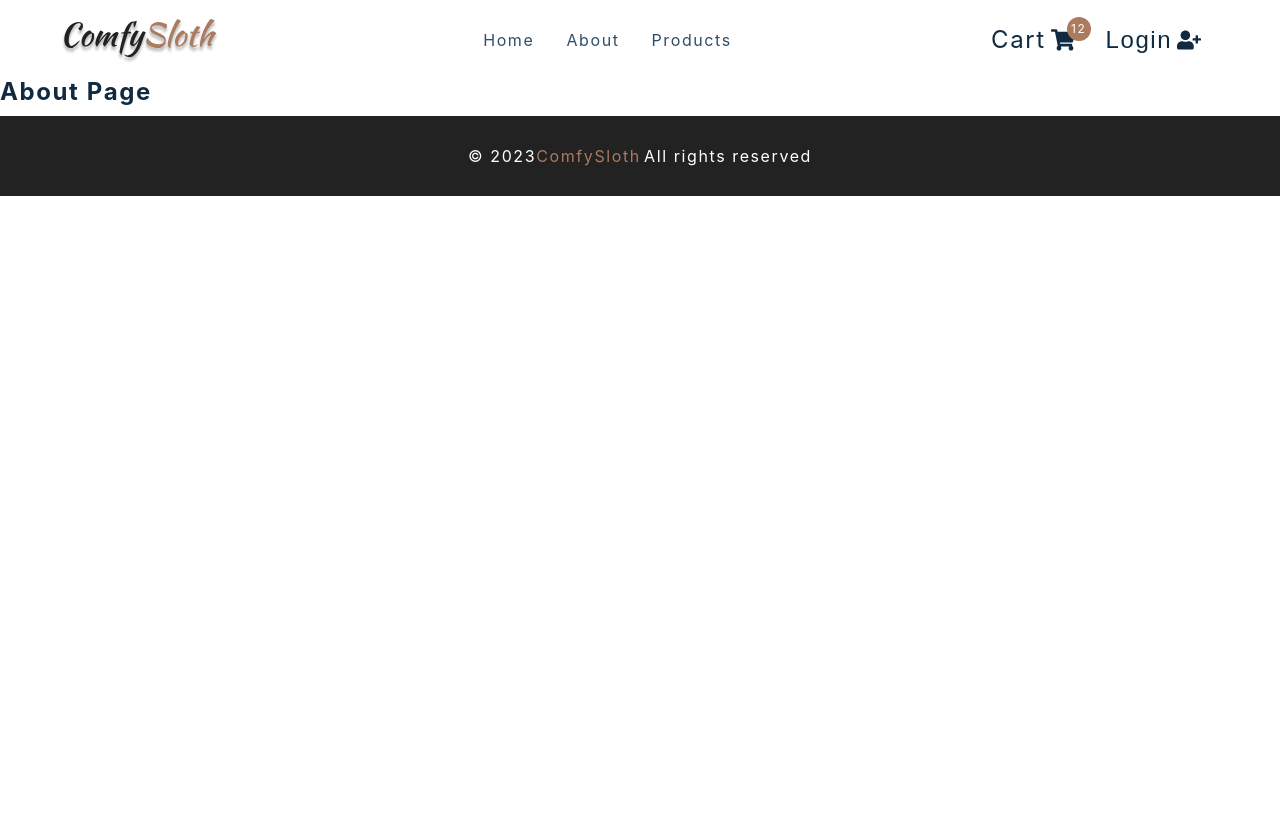
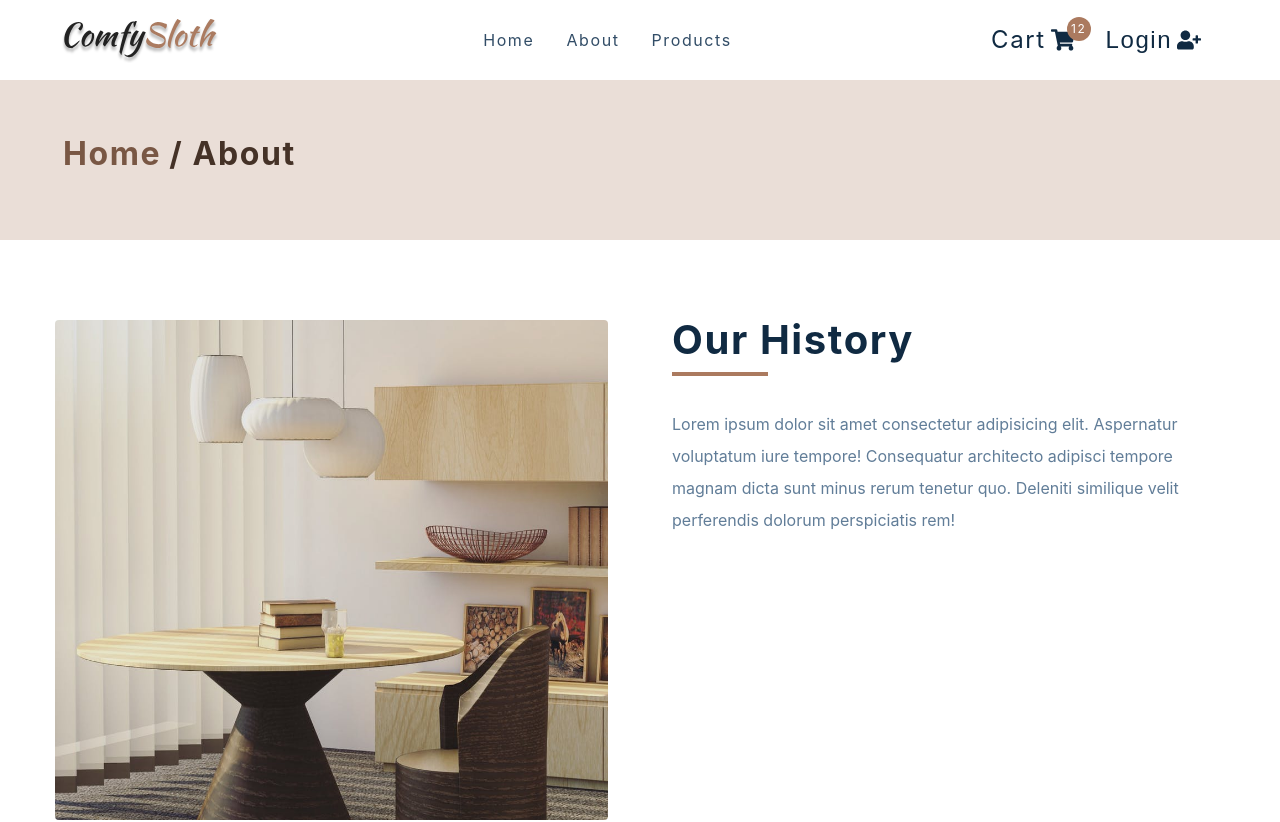
Before and after one commit to pedrojotaa/comfy-store, a React (Create React App) app: page /about in a window 1280 px wide. Shown: the top 822 px of the page. Before the commit the page ends 800 px from the top, so only its background shows below. Built offline with nearby package versions, Linux system fonts and the light colour scheme; the HTML template or start-up script is replaced by a standard one.

Commit message:
refactor: building about page

```diff
--- a/src/pages/AboutPage.js
+++ b/src/pages/AboutPage.js
@@ -1,11 +1,30 @@
-import React from 'react'
-import styled from 'styled-components'
-import { PageHero } from '../components'
-import aboutImg from '../assets/hero-bcg.jpeg'
+import React from "react";
+import styled from "styled-components";
+import { PageHero } from "../components";
+import aboutImg from "../assets/hero-bcg.jpeg";
 
 const AboutPage = () => {
-  return <h4>about page</h4>
-}
+  return (
+    <main>
+      <PageHero title="about" />
+      <Wrapper className="page section section-center">
+        <img src={aboutImg} alt="nice desk" />
+        <article>
+          <div className="title">
+            <h2>our history</h2>
+            <div className="underline"></div>
+          </div>
+          <p>
+            Lorem ipsum dolor sit amet consectetur adipisicing elit. Aspernatur
+            voluptatum iure tempore! Consequatur architecto adipisci tempore
+            magnam dicta sunt minus rerum tenetur quo. Deleniti similique velit
+            perferendis dolorum perspiciatis rem!
+          </p>
+        </article>
+      </Wrapper>
+    </main>
+  );
+};
 
 const Wrapper = styled.section`
   display: grid;
@@ -33,5 +52,5 @@ const Wrapper = styled.section`
   @media (min-width: 992px) {
     grid-template-columns: 1fr 1fr;
   }
-`
-export default AboutPage
+`;
+export default AboutPage;
```
